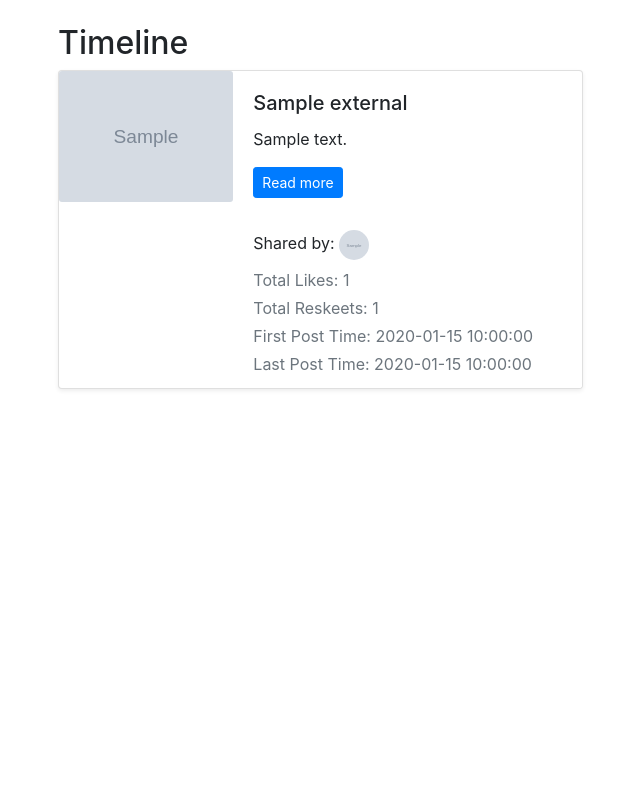
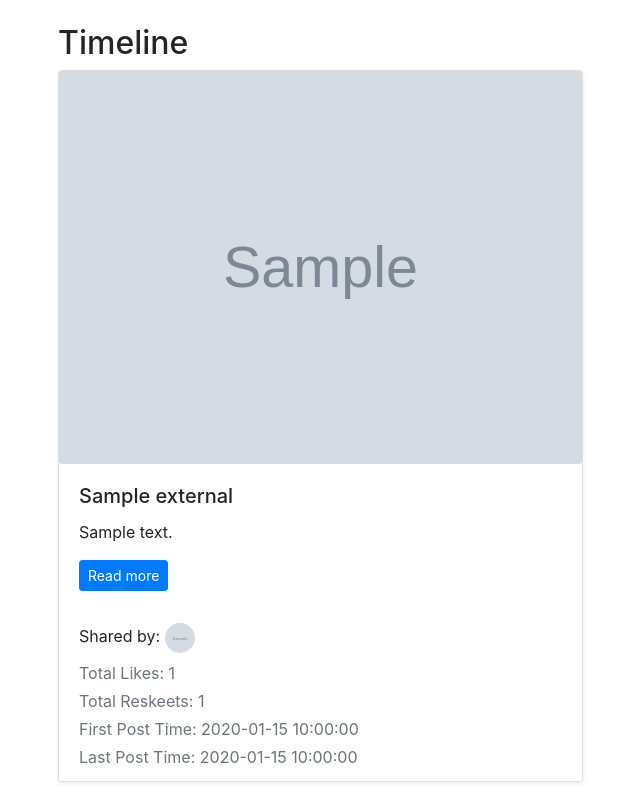
Before and after one commit to DGaffney/bluesky_newsreader, a FastAPI app: template app/templates/timeline.html in a window 1280 px wide. Shown: the whole page, without its empty margins (42-682 px from the left). Before the commit the page ends 390 px from the top, so only its background shows below. Run offline with FastAPI, Linux system fonts and the light colour scheme; the template is opened without the code that fills it: most values are stand-ins (such as "Sample title", 1, 10 or a date in 2020); grey boxes marked "Sample" are stand-in pictures; some libraries are stand-ins or nearby versions.

Commit message:
initial timeline

```diff
--- a/app/templates/timeline.html
+++ b/app/templates/timeline.html
@@ -12,10 +12,10 @@
             <div class="col-md-6 mb-4">
                 <div class="card h-100 shadow-sm rounded">
                     <div class="row no-gutters">
-                        <div class="col-4">
+                        <div class="col-12">
                             <img src="{{ embed.external.thumb }}" class="card-img rounded-start" alt="Article thumbnail">
                         </div>
-                        <div class="col-8">
+                        <div class="col-12">
                             <div class="card-body">
                                 <h5 class="card-title">{{ embed.external.title }}</h5>
                                 <p class="card-text text-truncate" style="max-height: 3em; overflow: hidden;">{{ embed.external.description }}</p>
```
